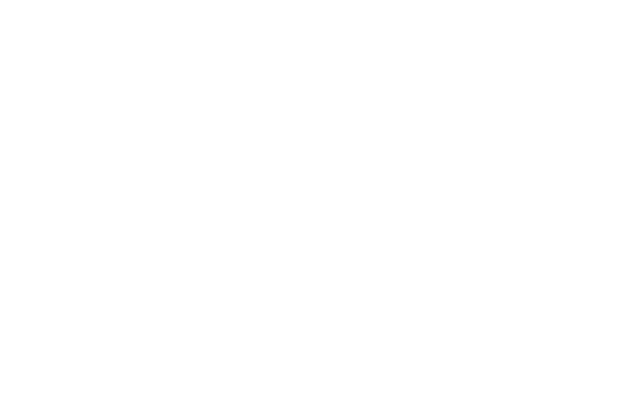
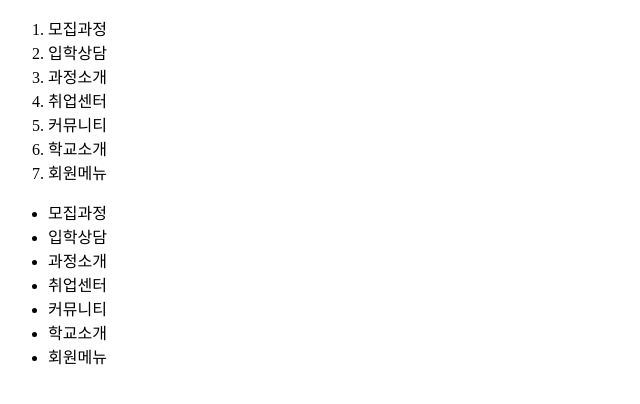
Before and after one commit to sikkkkkw/YJ4-HTML-CSS, a plain HTML site: page 20231114/index.html in a window 1280 px wide. Shown: the whole page, without its empty margins (0-640 px from the left). Drawn offline with Linux system fonts and the light colour scheme.

Commit message:
20231114

```diff
--- a/20231114/index.html
+++ b/20231114/index.html
@@ -3,9 +3,29 @@
 <head>
     <meta charset="UTF-8">
     <meta name="viewport" content="width=device-width, initial-scale=1.0">
-    <title>Document</title>
+    <title>20231114 목록 태그</title>
 </head>
 <body>
+    <!-- li 태그 -->
+    <ol>
+        <li>모집과정</li>
+        <li>입학상담</li>
+        <li>과정소개</li>
+        <li>취업센터</li>
+        <li>커뮤니티</li>
+        <li>학교소개</li>
+        <li>회원메뉴</li>
+    </ol>
+    <ul>
+        <li>모집과정</li>
+        <li>입학상담</li>
+        <li>과정소개</li>
+        <li>취업센터</li>
+        <li>커뮤니티</li>
+        <li>학교소개</li>
+        <li>회원메뉴</li>
+    </ul>
+
 
 </body>
 </html>
```
